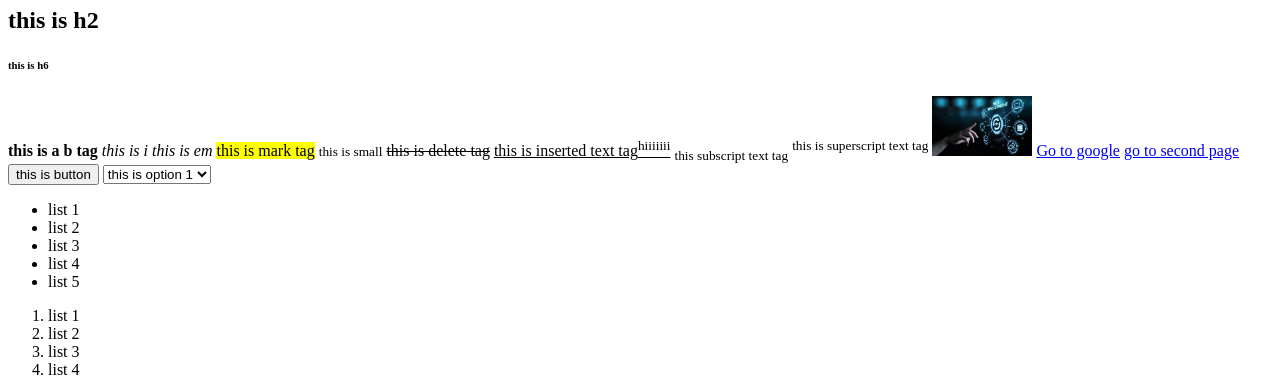
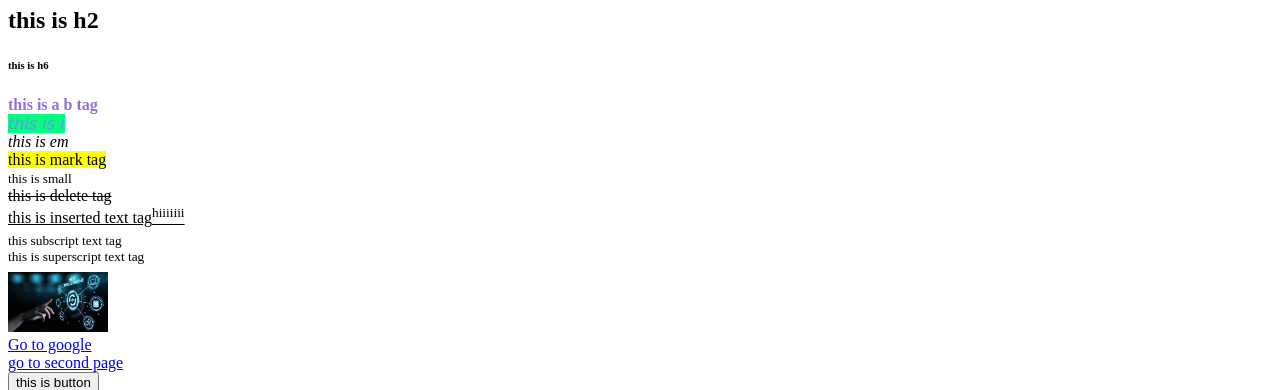
Before and after one commit to sandrabader9/front-end-2025_5, a plain HTML site: page index.html in a window 1280 px wide. Shown: the part 73-463 px from the top of the page. Drawn offline with Linux system fonts and the light colour scheme.

Commit message:
adding css folder to put styles on it

```diff
--- /dev/null
+++ b/css/index.css
@@ -0,0 +1,19 @@
+i{
+color: cornflowerblue;
+background-color:springgreen;
+font-family: Verdana, Geneva, Tahoma, sans-serif;
+}
+.list1{
+color: pink;
+}
+list2
+{
+color:darkred
+}
+.list2{
+color:deeppink
+}
+b{
+    color :mediumpurple;
+    text-align : right;
+}
--- a/index.html
+++ b/index.html
@@ -2,49 +2,60 @@
 <html>
     <head>
         <title>Home page </title>
+   <link rel="stylesheet"href="./css/index.css"
     </head>
 <body>
     <!--this is a comment-->
-    <h1>this is h1</h1>
+    <h1 style="color:blueviolet;background-color:grey ;">this is h1</h1>
     <h2>this is h2</h2>
     <h6>this is h6</h6>
     <b>this is a b tag</b>
+    <br>
     <i>this is i</i>
+    <br>
     <em>this is em</em>
+    <br>
     <mark>this is mark tag</mark>
+    <br>
     <small>this is small</small>
+    <br>
     <del>this is delete tag</del>
+    <br>
 
     <ins>this is inserted text tag<sup>hiiiiiii</sup></ins>
+    <br>
     <sub>this subscript text tag</sub>
+    <br>
     <sup>this is superscript text tag</sup>
+    <br>
     <img width="100px" height="60px"src="/web img.jpg"     alt=""this is image />
+    <br>
     <a href="https://google.com">Go to google</a>
+    <br>
     <a href="/second.html">go to second page</a>
+    <br>
     <button>this is button</button>
+    <br>
     <select>
         <option>this is option 1</option>
         <option>this is option 2</option>
         <option>this is option 3</option>
         <option>this is option 4</option>
     </select>
-    <ul>
-        <li>list 1</li>
-        <li>list 2</li>
-        <li>list 3</li>
-        <li>list 4</li>
-        <li>list 5</li>
-    </ul>
+
+    <br>
     <ol>
-        <li>list 1</li>
-        <li>list 2</li>
+        <li class="list1">list 1 </li>
+        <li class="list2">list 2</li>
         <li>list 3</li>
         <li>list 4</li>
 
     </ol>
+    <br>
     <div>
         <h1>this is h1 from div</h1>
         <h5>this is h2 from div</h5>
     </div>
+    <br>
 </body>
 </html>
```
Also changed, not shown: 2 other files.
